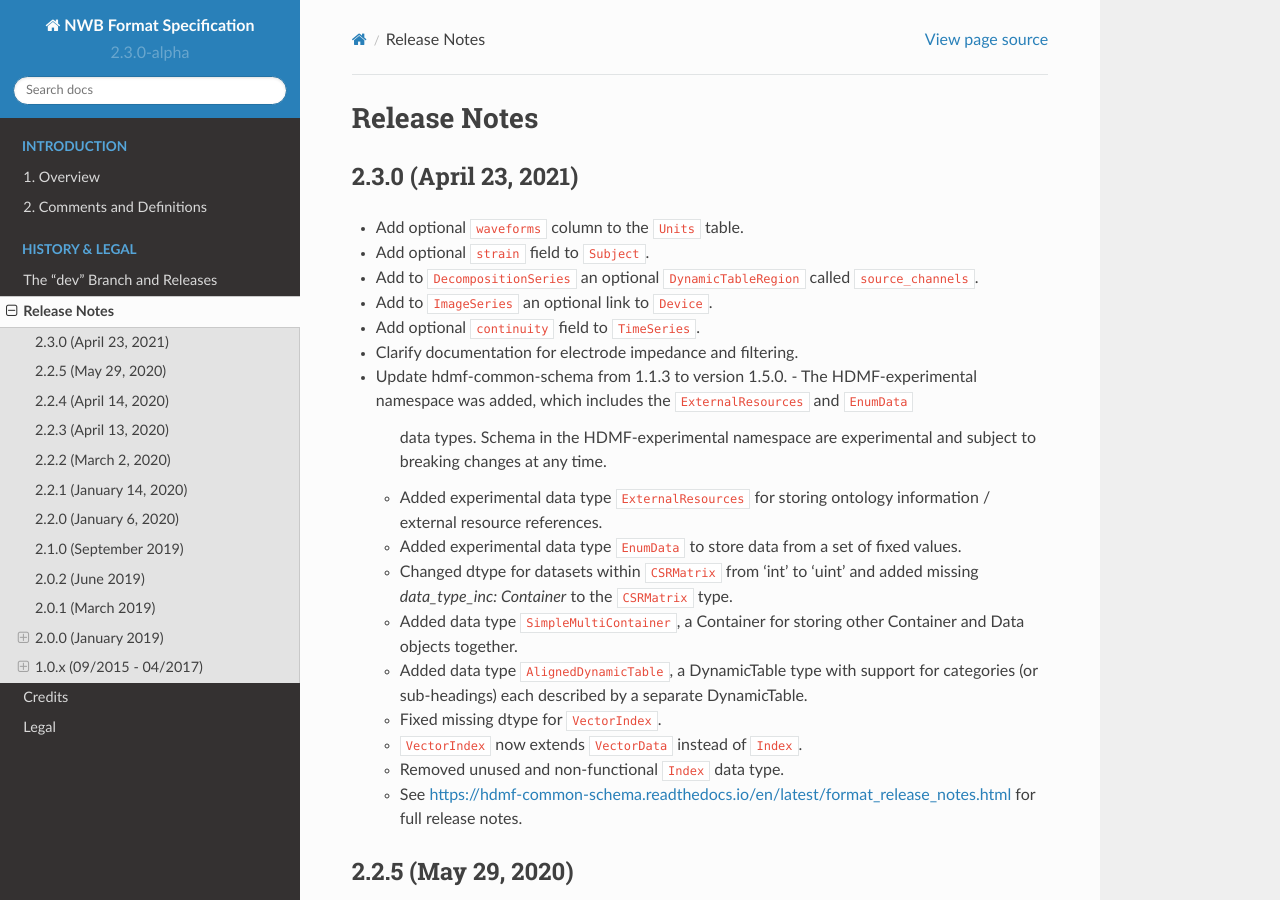
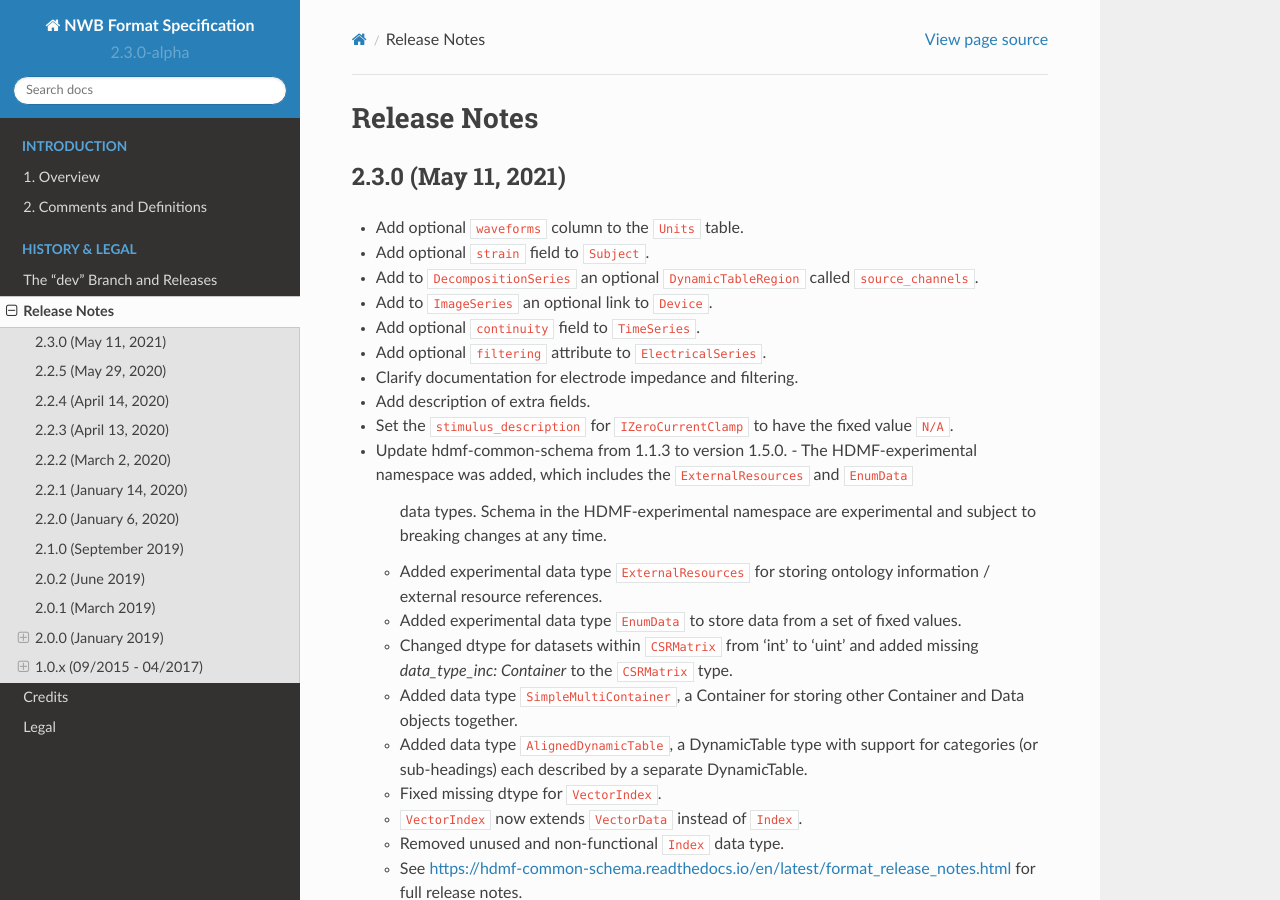
Before and after one commit to NeurodataWithoutBorders/nwb-schema, a Sphinx documentation site: the page built from docs/format/source/format_release_notes.rst, in a window 1280 px wide and 900 px high. Built offline with Sphinx 7.4.7 and the Read the Docs theme 2.0.0, drawn with Linux system fonts in a browser that asks for light colours.

Commit message:
Update date and add missing entries in release notes for 2.3.0 (#474)

```diff
--- a/docs/format/source/format_release_notes.rst
+++ b/docs/format/source/format_release_notes.rst
@@ -1,7 +1,7 @@
 Release Notes
 =============
 
-2.3.0 (April 23, 2021)
+2.3.0 (May 11, 2021)
 ----------------
 
 - Add optional ``waveforms`` column to the ``Units`` table.
@@ -9,7 +9,10 @@
 - Add to ``DecompositionSeries`` an optional ``DynamicTableRegion`` called ``source_channels``.
 - Add to ``ImageSeries`` an optional link to ``Device``.
 - Add optional ``continuity`` field to ``TimeSeries``.
+- Add optional ``filtering`` attribute to ``ElectricalSeries``.
 - Clarify documentation for electrode impedance and filtering.
+- Add description of extra fields.
+- Set the ``stimulus_description`` for ``IZeroCurrentClamp`` to have the fixed value ``N/A``.
 - Update hdmf-common-schema from 1.1.3 to version 1.5.0.
   - The HDMF-experimental namespace was added, which includes the ``ExternalResources`` and ``EnumData``
     data types. Schema in the HDMF-experimental namespace are experimental and subject to breaking changes at any time.
```
